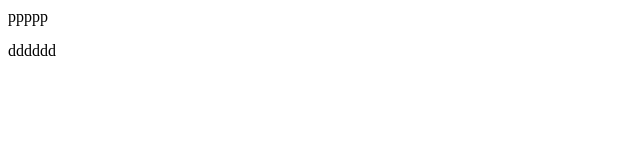
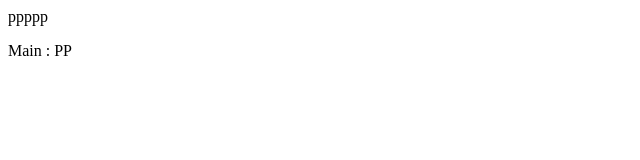
Before and after one commit to PuneetPant/git-prac, a plain HTML site: page index.html in a window 1280 px wide. Shown: the full height of the page, 0-640 px from the left. Drawn offline with Linux system fonts and the light colour scheme.

Commit message:
master changes

```diff
--- a/index.html
+++ b/index.html
@@ -1,5 +1,5 @@
 <!DOCTYPE html>
 <body>
   ppppp
-  <p>dddddd</p>
+  <p>Main : PP</p>
 </body>
```
